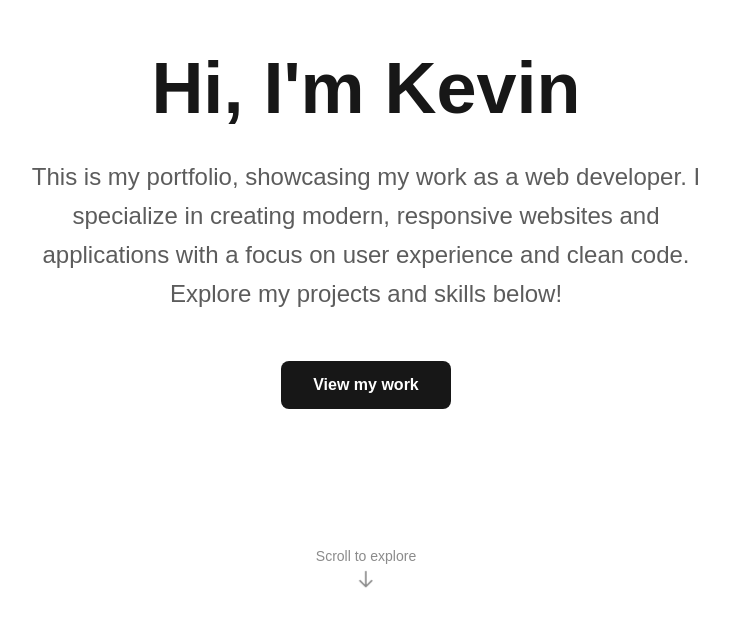
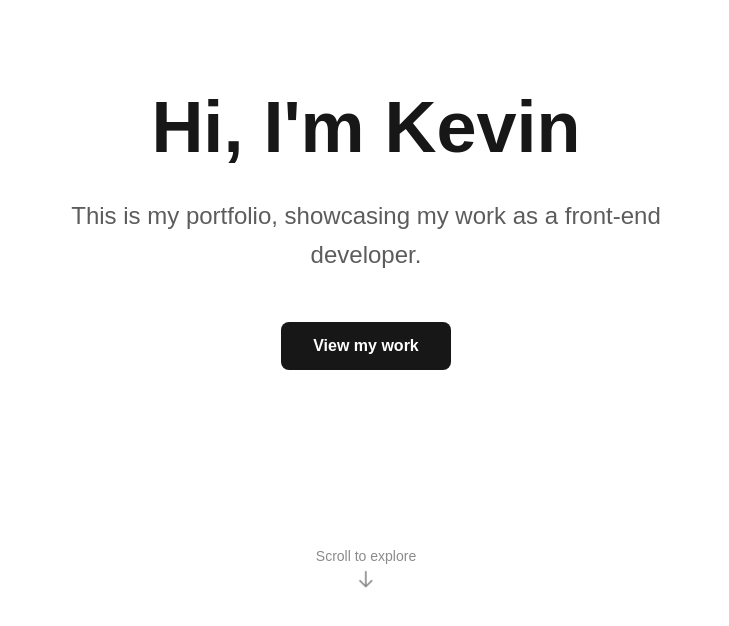
Before and after one commit to KevinUdema/portfolio, a Next.js app: page / in a window 1280 px wide. Shown: the part 174-800 px from the top of the page, without its empty margins (274-1003 px from the left). Built offline with nearby package versions, Linux system fonts and the light colour scheme.

Commit message:
Undo all useless client component tags
These don't need to be client components, they're faster if they're server sided and have no functionality that needs it to be client.

```diff
--- a/components/About.tsx
+++ b/components/About.tsx
@@ -1,5 +1,3 @@
-"use client";
-
 import { about } from "@/data/portfolio";
 
 export function About() {
--- a/components/Contact.tsx
+++ b/components/Contact.tsx
@@ -6,7 +6,7 @@ export function Contact() {
   return (
     <section className="w-full py-20 px-4 bg-background">
       <div className="max-w-3xl mx-auto text-center">
-        <h2 className="text-4xl md:text-5xl font-bold text-foreground mb-6 animate-pulse">
+        <h2 className="text-4xl md:text-5xl font-bold text-foreground mb-6">
           Let&apos;s work together
         </h2>
 
--- a/components/Hero.tsx
+++ b/components/Hero.tsx
@@ -1,4 +1,3 @@
-"use client";
 export function Hero() {
   return (
     <section className="relative min-h-screen w-full flex items-center justify-center bg-gradient-to-b from-background to-background px-4 py-20">
@@ -11,10 +10,7 @@ export function Hero() {
 
           {/* Tagline */}
           <p className="text-xl md:text-2xl text-foreground/70 mb-12 max-w-2xl mx-auto leading-relaxed">
-            This is my portfolio, showcasing my work as a web developer. I
-            specialize in creating modern, responsive websites and applications
-            with a focus on user experience and clean code. Explore my projects
-            and skills below!
+            This is my portfolio, showcasing my work as a front-end developer.
           </p>
         </div>
 
--- a/components/Projects.tsx
+++ b/components/Projects.tsx
@@ -1,5 +1,3 @@
-"use client";
-
 import { projects } from "@/data/portfolio";
 import Image from "next/image";
 
--- a/components/Skills.tsx
+++ b/components/Skills.tsx
@@ -1,5 +1,3 @@
-"use client";
-
 import { skills } from "@/data/portfolio";
 
 export function Skills() {
```
